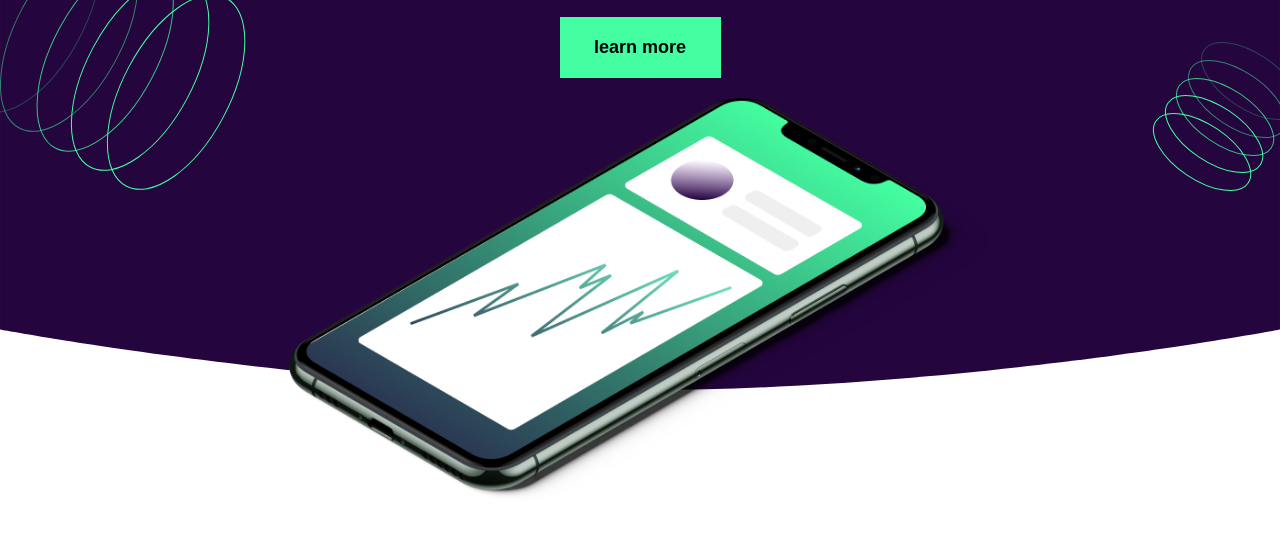
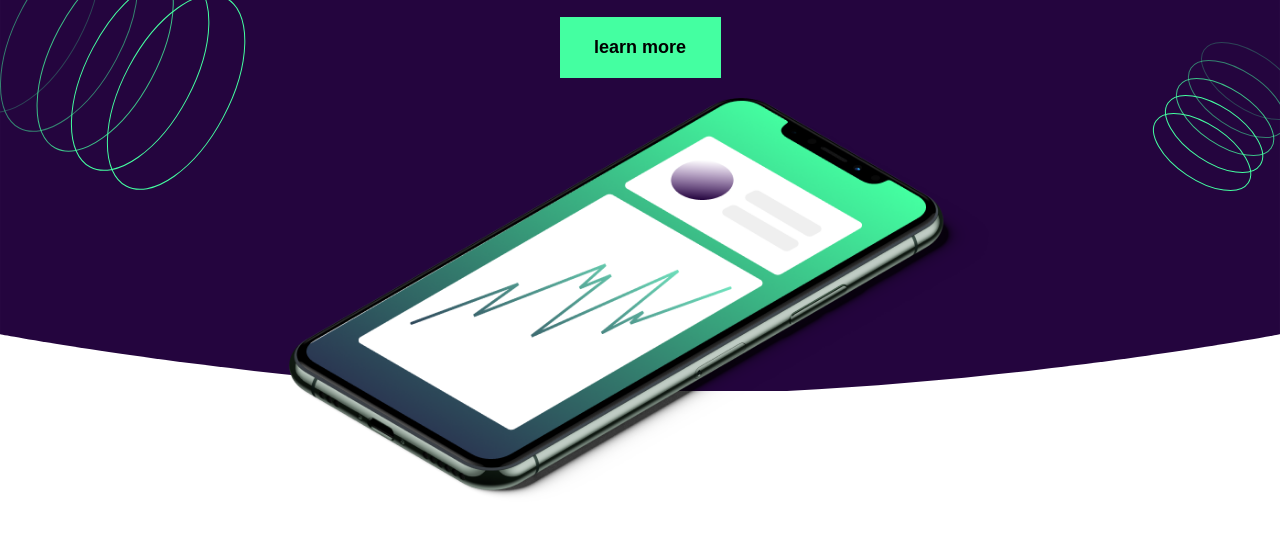
Before and after one commit to mehdibou96/jours5, a plain HTML site: page index.html in a window 1280 px wide. Shown: the part 251-800 px from the top of the page. Drawn offline with Linux system fonts and the light colour scheme.

Commit message:
fix images1

```diff
--- a/style.css
+++ b/style.css
@@ -15,7 +15,7 @@
 
     background-image: url(assets/images/bg-pattern-1.svg),url(assets/images/bg-pattern-2.svg) ,url(assets/images/Rectangle.svg);
     background-repeat: no-repeat;
-    background-position:-7% 45%, 103% 60%,100% 110%;
+    background-position:-7% 45%, 103% 60%;
     background-size: auto,auto,100%;
 
 }
```
